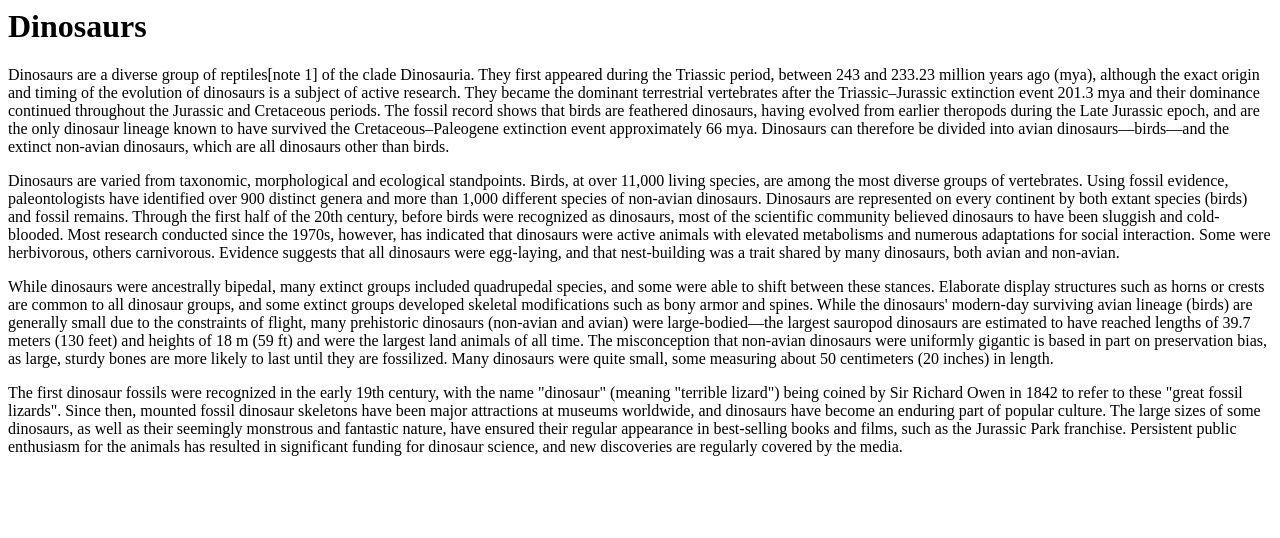
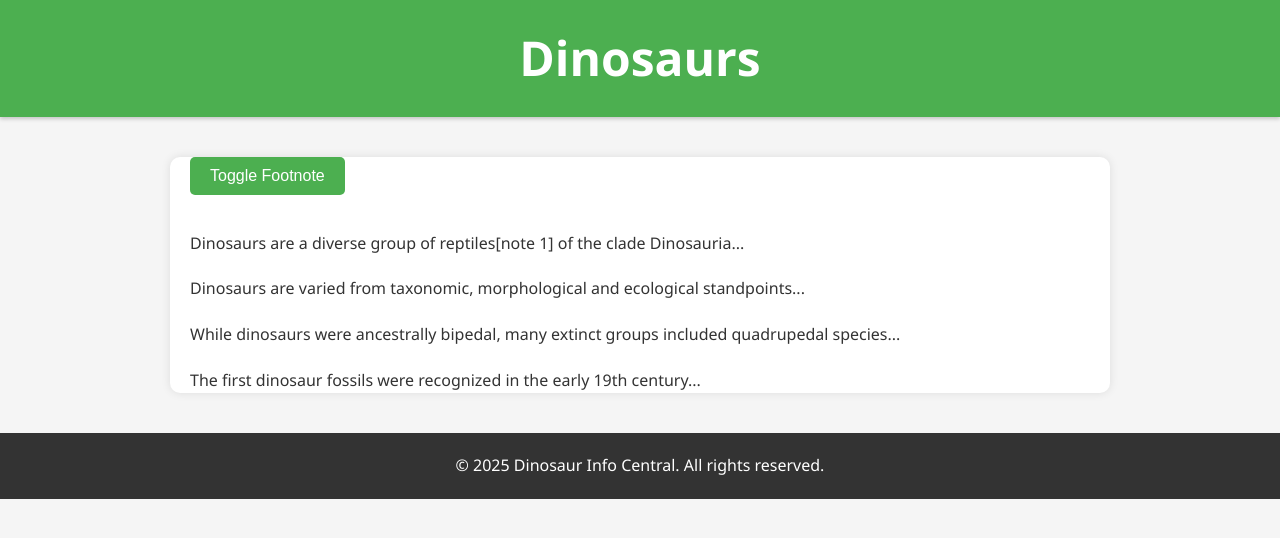
Before and after one commit to subbel/Dinosaurs, a plain HTML site: page index.html in a window 1280 px wide. Drawn offline with Linux system fonts and the light colour scheme.

Commit message:
new design idea changes are welcome

```diff
--- a/index.html
+++ b/index.html
@@ -1,17 +1,119 @@
+<!DOCTYPE html>
+<html lang="en">
+<head>
+  <meta charset="UTF-8">
+  <title>Dinosaurs</title>
+  <style>
+    body {
+      font-family: 'Segoe UI', Tahoma, Geneva, Verdana, sans-serif;
+      background: #f5f5f5;
+      color: #333;
+      line-height: 1.6;
+      margin: 0;
+      padding: 0;
+    }
+
+    header {
+      background: #4CAF50;
+      color: white;
+      padding: 20px 0;
+      text-align: center;
+      box-shadow: 0 2px 4px rgba(0,0,0,0.2);
+    }
+
+    h1 {
+      margin: 0;
+      font-size: 3em;
+    }
+
+    main {
+      max-width: 900px;
+      margin: 40px auto;
+      padding: 0 20px;
+      background: white;
+      border-radius: 10px;
+      box-shadow: 0 0 10px rgba(0,0,0,0.1);
+    }
+
+    p {
+      margin-bottom: 20px;
+    }
+
+    footer {
+      text-align: center;
+      padding: 20px;
+      background: #333;
+      color: #fff;
+      margin-top: 40px;
+    }
+
+    button {
+      background-color: #4CAF50;
+      border: none;
+      color: white;
+      padding: 10px 20px;
+      font-size: 1em;
+      margin-bottom: 20px;
+      cursor: pointer;
+      border-radius: 5px;
+    }
+
+    button:hover {
+      background-color: #45a049;
+    }
+
+    .hidden {
+      display: none;
+    }
+
+    .note {
+      background: #ffffcc;
+      padding: 10px;
+      border-left: 5px solid #ffcc00;
+      margin: 10px 0;
+    }
+  </style>
+</head>
+<body>
+
+  <header>
     <h1>Dinosaurs</h1>
+  </header>
+
+  <main>
+    <button onclick="toggleNotes()">Toggle Footnote</button>
 
     <p>
-    Dinosaurs are a diverse group of reptiles[note 1] of the clade Dinosauria. They first appeared during the Triassic period, between 243 and 233.23 million years ago (mya), although the exact origin and timing of the evolution of dinosaurs is a subject of active research. They became the dominant terrestrial vertebrates after the Triassic–Jurassic extinction event 201.3 mya and their dominance continued throughout the Jurassic and Cretaceous periods. The fossil record shows that birds are feathered dinosaurs, having evolved from earlier theropods during the Late Jurassic epoch, and are the only dinosaur lineage known to have survived the Cretaceous–Paleogene extinction event approximately 66 mya. Dinosaurs can therefore be divided into avian dinosaurs—birds—and the extinct non-avian dinosaurs, which are all dinosaurs other than birds.
+      Dinosaurs are a diverse group of reptiles<span id="note-ref">[note 1]</span> of the clade Dinosauria...
+    </p>
+
+    <div id="note" class="note hidden">
+      <strong>Note 1:</strong> "Reptiles" is a broad term—dinosaurs share ancestry with modern reptiles but are distinct in many ways.
+    </div>
+
+    <p>
+      Dinosaurs are varied from taxonomic, morphological and ecological standpoints...
     </p>
 
     <p>
-    Dinosaurs are varied from taxonomic, morphological and ecological standpoints. Birds, at over 11,000 living species, are among the most diverse groups of vertebrates. Using fossil evidence, paleontologists have identified over 900 distinct genera and more than 1,000 different species of non-avian dinosaurs. Dinosaurs are represented on every continent by both extant species (birds) and fossil remains. Through the first half of the 20th century, before birds were recognized as dinosaurs, most of the scientific community believed dinosaurs to have been sluggish and cold-blooded. Most research conducted since the 1970s, however, has indicated that dinosaurs were active animals with elevated metabolisms and numerous adaptations for social interaction. Some were herbivorous, others carnivorous. Evidence suggests that all dinosaurs were egg-laying, and that nest-building was a trait shared by many dinosaurs, both avian and non-avian.
+      While dinosaurs were ancestrally bipedal, many extinct groups included quadrupedal species...
     </p>
 
     <p>
-    While dinosaurs were ancestrally bipedal, many extinct groups included quadrupedal species, and some were able to shift between these stances. Elaborate display structures such as horns or crests are common to all dinosaur groups, and some extinct groups developed skeletal modifications such as bony armor and spines. While the dinosaurs' modern-day surviving avian lineage (birds) are generally small due to the constraints of flight, many prehistoric dinosaurs (non-avian and avian) were large-bodied—the largest sauropod dinosaurs are estimated to have reached lengths of 39.7 meters (130 feet) and heights of 18 m (59 ft) and were the largest land animals of all time. The misconception that non-avian dinosaurs were uniformly gigantic is based in part on preservation bias, as large, sturdy bones are more likely to last until they are fossilized. Many dinosaurs were quite small, some measuring about 50 centimeters (20 inches) in length.
+      The first dinosaur fossils were recognized in the early 19th century...
     </p>
+  </main>
 
-<p>
-    The first dinosaur fossils were recognized in the early 19th century, with the name "dinosaur" (meaning "terrible lizard") being coined by Sir Richard Owen in 1842 to refer to these "great fossil lizards". Since then, mounted fossil dinosaur skeletons have been major attractions at museums worldwide, and dinosaurs have become an enduring part of popular culture. The large sizes of some dinosaurs, as well as their seemingly monstrous and fantastic nature, have ensured their regular appearance in best-selling books and films, such as the Jurassic Park franchise. Persistent public enthusiasm for the animals has resulted in significant funding for dinosaur science, and new discoveries are regularly covered by the media.
-</p>
+  <footer>
+    &copy; 2025 Dinosaur Info Central. All rights reserved.
+  </footer>
+
+  <script>
+    function toggleNotes() {
+      const note = document.getElementById('note');
+      note.classList.toggle('hidden');
+    }
+  </script>
+
+</body>
+</html>
```
Lines whose indentation alone changed are shown as unchanged.
